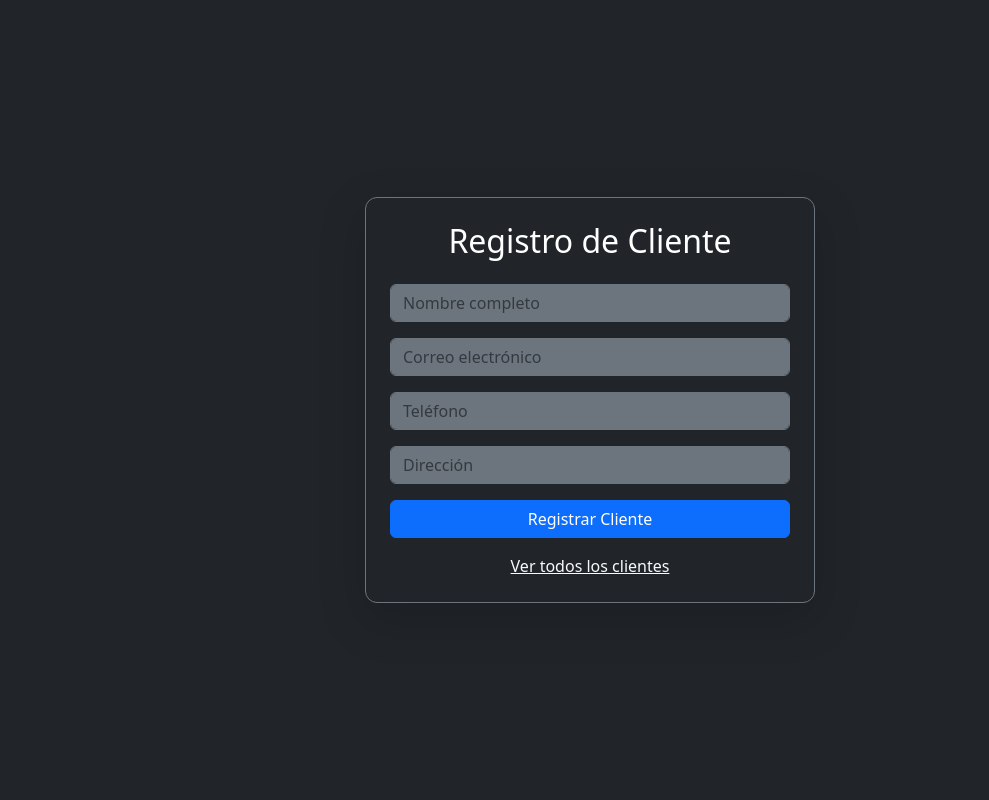
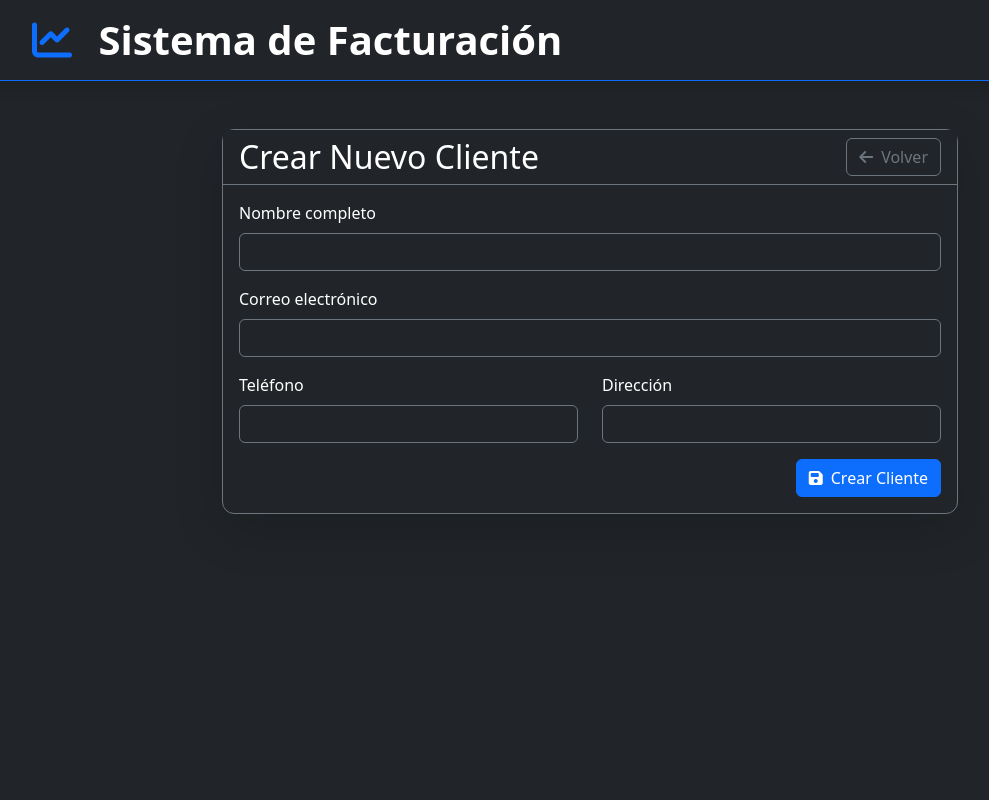
Before and after one commit to SantiagoArteche/urquiza-invoice, a Flask app: page /client/create in a window 1280 px wide. Shown: the whole page, without its empty margins (50-1039 px from the left). Run offline with Flask 3, Linux system fonts and the light colour scheme; parts of the project's set-up code (start-up, migrations or seed data) failed here and were passed over.

Commit message:
feat(clients): change styles

```diff
--- a/src/presentation/templates/client-list.html
+++ b/src/presentation/templates/client-list.html
@@ -30,8 +30,6 @@
           </div>
           <div class="col-md-6 text-md-end">
             <div class="text-white-50">
-              <i class="fas fa-user-circle me-2"></i>
-              <span>Bienvenido, Usuario</span>
               <span class="ms-3">
                 <i class="fas fa-calendar me-1"></i>
                 <span>{{ current_date }}</span>
--- a/src/presentation/templates/create-client.html
+++ b/src/presentation/templates/create-client.html
@@ -8,69 +8,125 @@
       href="https://cdn.jsdelivr.net/npm/bootstrap@5.3.3/dist/css/bootstrap.min.css"
       rel="stylesheet"
     />
+    <link
+      href="https://cdnjs.cloudflare.com/ajax/libs/font-awesome/6.4.0/css/all.min.css"
+      rel="stylesheet"
+    />
   </head>
-  <body class="d-flex justify-content-center align-items-center vh-100 bg-dark">
+  <body class="bg-dark text-white min-vh-100">
+    <header class="bg-dark border-bottom border-primary py-3 shadow">
+      <div class="container">
+        <div class="row align-items-center">
+          <div class="col-md-6">
+            <h1 class="text-white mb-0 fw-bold">
+              <a
+                href="{{ url_for('auth.dashboard') }}"
+                style="color: white; text-decoration: none"
+              >
+                <i class="fas fa-chart-line me-3 text-primary"></i>
+                Sistema de Facturación
+              </a>
+            </h1>
+          </div>
+        </div>
+      </div>
+    </header>
+
+    <div class="container py-5">
+      <div class="row justify-content-center">
+        <div class="col-lg-8">
           <div
-      class="card shadow-lg p-4 bg-dark border-secondary text-white"
-      style="width: 450px; border-radius: 12px"
+            class="card bg-dark border-secondary shadow-lg"
+            style="border-radius: 12px"
           >
-      <h2 class="text-center mb-4 text-white">Registro de Cliente</h2>
+            <div class="card-header bg-dark border-secondary">
+              <div class="d-flex justify-content-between align-items-center">
+                <h2 class="text-white mb-0">Crear Nuevo Cliente</h2>
+                <a
+                  href="{{ url_for('client.list') }}"
+                  class="btn btn-outline-secondary"
+                >
+                  <i class="fas fa-arrow-left me-2"></i>Volver
+                </a>
+              </div>
+            </div>
+            <div class="card-body">
+              {% if success_message %}
+              <div class="alert alert-success" role="alert">
+                <i class="fas fa-check-circle me-2"></i>{{ success_message }}
+              </div>
+              {% endif %} {% if message %}
+              <div class="alert alert-danger" role="alert">
+                <i class="fas fa-exclamation-triangle me-2"></i>{{ message }}
+              </div>
+              {% endif %}
 
               <form method="POST">
                 <div class="mb-3">
+                  <label for="name" class="form-label text-white"
+                    >Nombre completo</label
+                  >
                   <input
                     type="text"
+                    class="form-control bg-dark text-white border-secondary"
+                    id="name"
                     name="name"
-            placeholder="Nombre completo"
-            class="form-control bg-secondary text-white border-secondary"
                     required
                   />
                 </div>
+
                 <div class="mb-3">
+                  <label for="email" class="form-label text-white"
+                    >Correo electrónico
+                  </label>
                   <input
                     type="email"
+                    class="form-control bg-dark text-white border-secondary"
+                    id="email"
                     name="email"
-            placeholder="Correo electrónico"
-            class="form-control bg-secondary text-white border-secondary"
                     required
                   />
                 </div>
+
+                <div class="row">
+                  <div class="col-md-6">
                     <div class="mb-3">
+                      <label for="phone" class="form-label text-white"
+                        >Teléfono</label
+                      >
                       <input
                         type="tel"
+                        class="form-control bg-dark text-white border-secondary"
+                        id="phone"
                         name="phone"
-            placeholder="Teléfono"
-            class="form-control bg-secondary text-white border-secondary"
                       />
                     </div>
+                  </div>
+                  <div class="col-md-6">
                     <div class="mb-3">
+                      <label for="address" class="form-label text-white"
+                        >Dirección</label
+                      >
                       <input
+                        type="text"
+                        class="form-control bg-dark text-white border-secondary"
+                        id="address"
                         name="address"
-            placeholder="Dirección"
-            class="form-control bg-secondary text-white border-secondary"
                       />
                     </div>
-        <button type="submit" class="btn btn-primary w-100 mb-3">
-          Registrar Cliente
+                  </div>
+                </div>
+
+                <div class="d-grid gap-2 d-md-flex justify-content-md-end">
+                  <button type="submit" class="btn btn-primary">
+                    <i class="fas fa-save me-2"></i>Crear Cliente
                   </button>
+                </div>
               </form>
-
-      <a
-        class="text-light text-center d-block"
-        href="{{ url_for('client.list') }}"
-      >
-        Ver todos los clientes
-      </a>
-
-      {% if message %}
-      <p
-        class="text-center fw-bold mt-3 {{ 'text-success' if 'exitoso' in message else 'text-danger' }}"
-      >
-        {{ message }}
-      </p>
-      {% endif %} {% if success_message %}
-      <p class="text-center fw-bold mt-3 text-success">{{ success_message }}</p>
-      {% endif %}
+            </div>
+          </div>
+        </div>
+      </div>
     </div>
 
     <script src="https://cdn.jsdelivr.net/npm/bootstrap@5.3.3/dist/js/bootstrap.bundle.min.js"></script>
```
Also changed, not shown: src/presentation/templates/edit-client.html (+85 -28 lines). Lines whose indentation alone changed are shown as unchanged.
